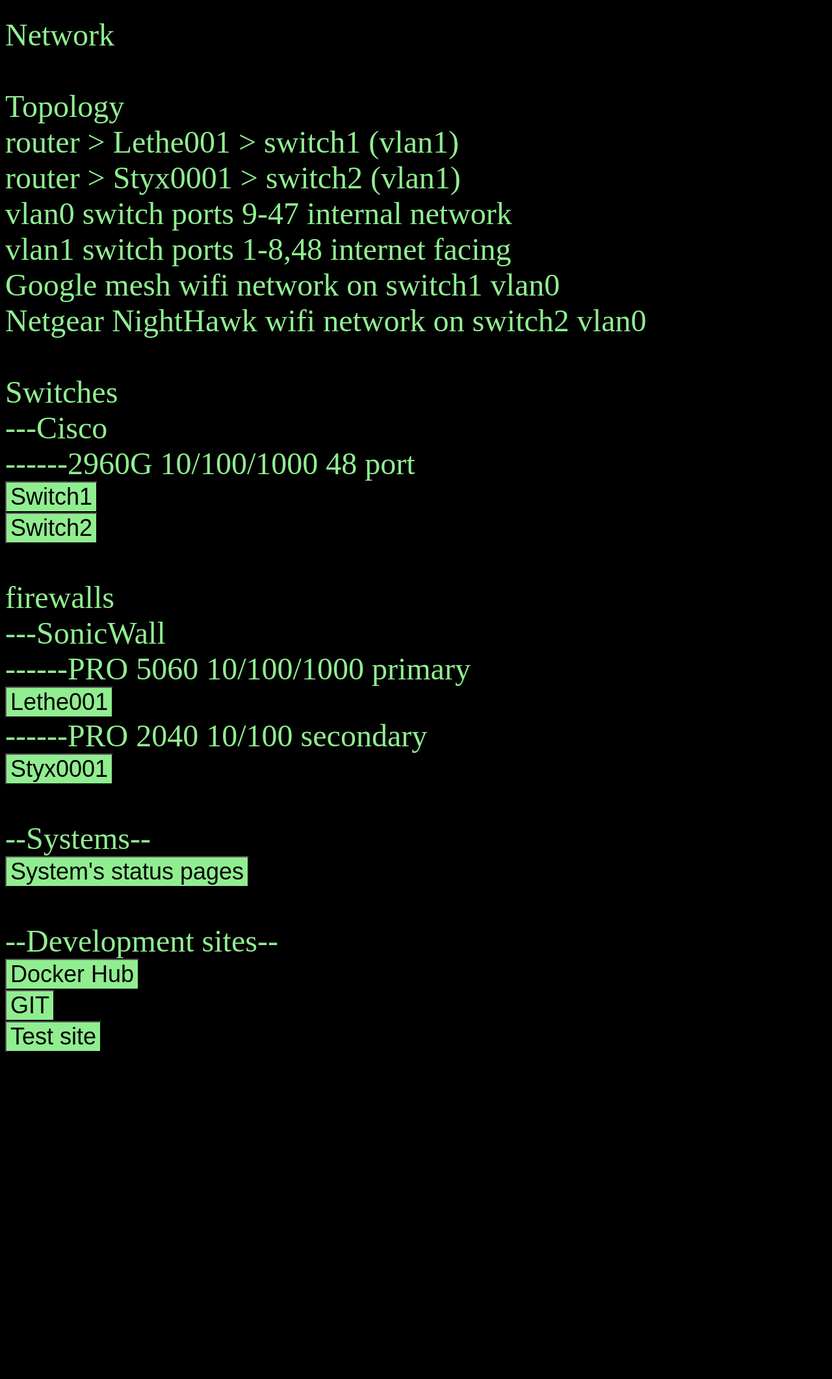
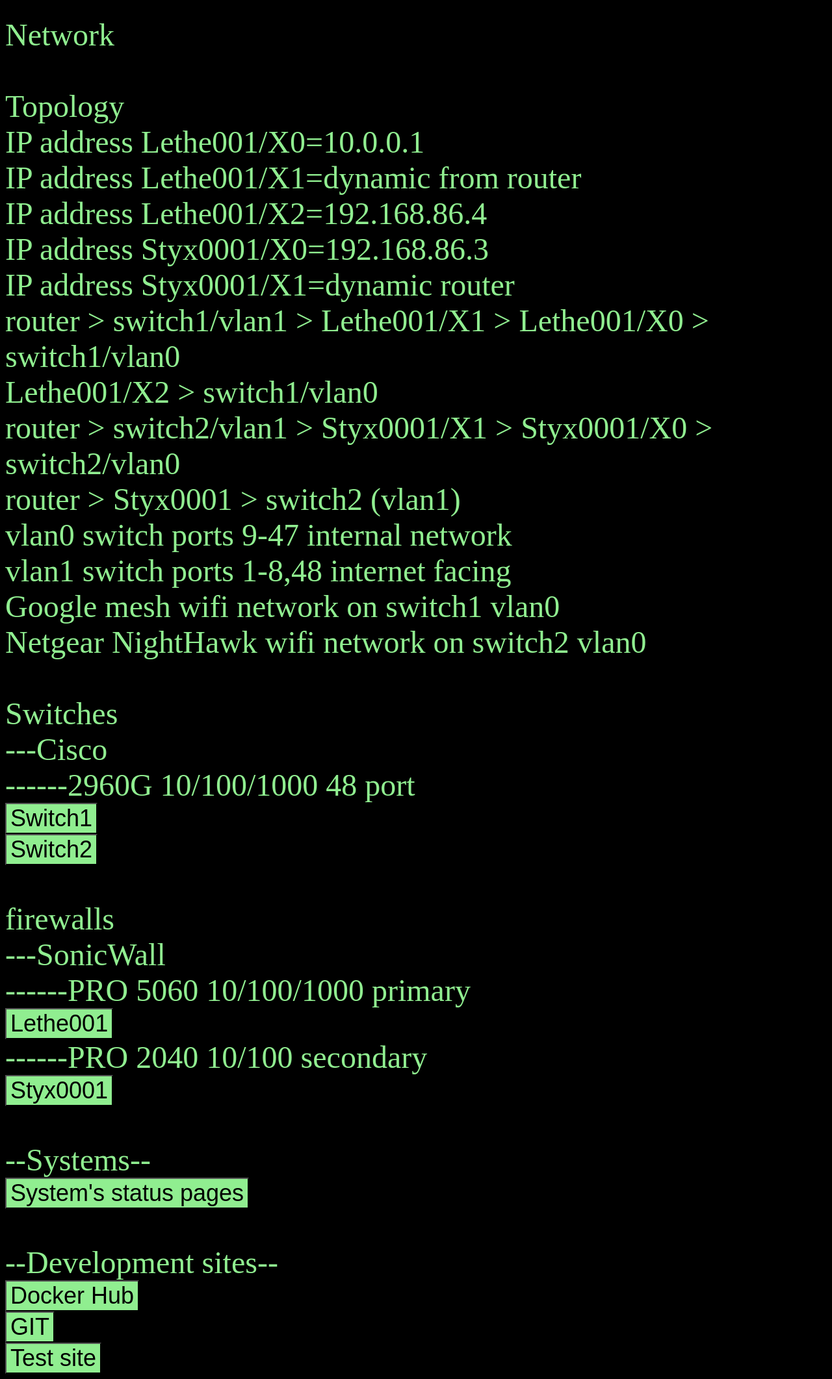
Before and after one commit to jrbooth3/www, a PHP site: page /devtools.php in a window 1280 px wide. Shown: the part 346-2469 px from the top of the page at 65% size. Before the commit the page ends 1966 px from the top, so only its background shows below. Run offline with PHP 8.4, Linux system fonts and the light colour scheme; data that the repository does not hold is empty.

Commit message:
04_20_21_17:04

```diff
--- a/www/devtools.php
+++ b/www/devtools.php
@@ -34,7 +34,14 @@ echo ";}";
 echo "</script><br><br>";
 echo "Network<br><br>";
 echo "Topology<br>";
-echo "router > Lethe001 > switch1 (vlan1)<br>";
+echo "IP address Lethe001/X0=10.0.0.1<br>";
+echo "IP address Lethe001/X1=dynamic from router<br>";
+echo "IP address Lethe001/X2=192.168.86.4<br>";
+echo "IP address Styx0001/X0=192.168.86.3<br>";
+echo "IP address Styx0001/X1=dynamic router<br>";
+echo "router > switch1/vlan1 > Lethe001/X1 > Lethe001/X0 > switch1/vlan0<br>";
+echo "Lethe001/X2 > switch1/vlan0<br>";
+echo "router > switch2/vlan1 > Styx0001/X1 > Styx0001/X0 > switch2/vlan0<br>";
 echo "router > Styx0001 > switch2 (vlan1)<br>";
 echo "vlan0 switch ports 9-47 internal network<br>";
 echo "vlan1 switch ports 1-8,48 internet facing<br>";
```
